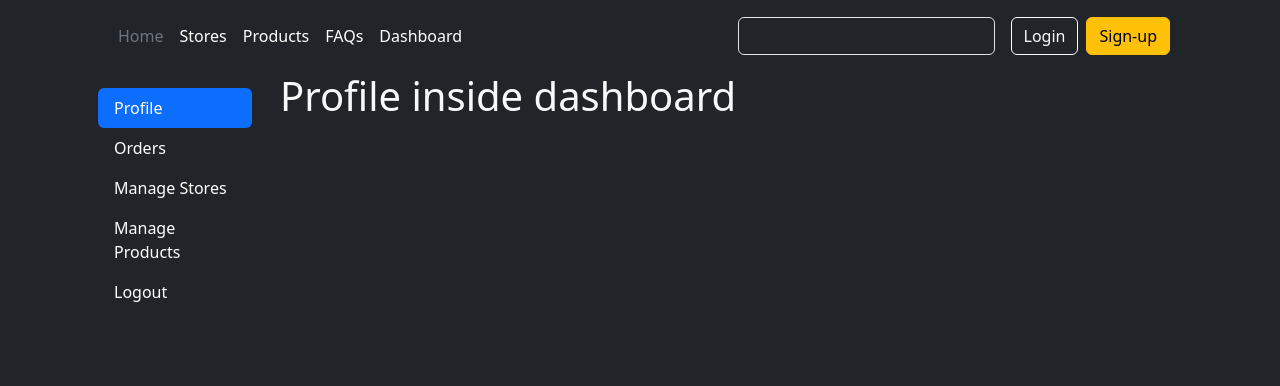
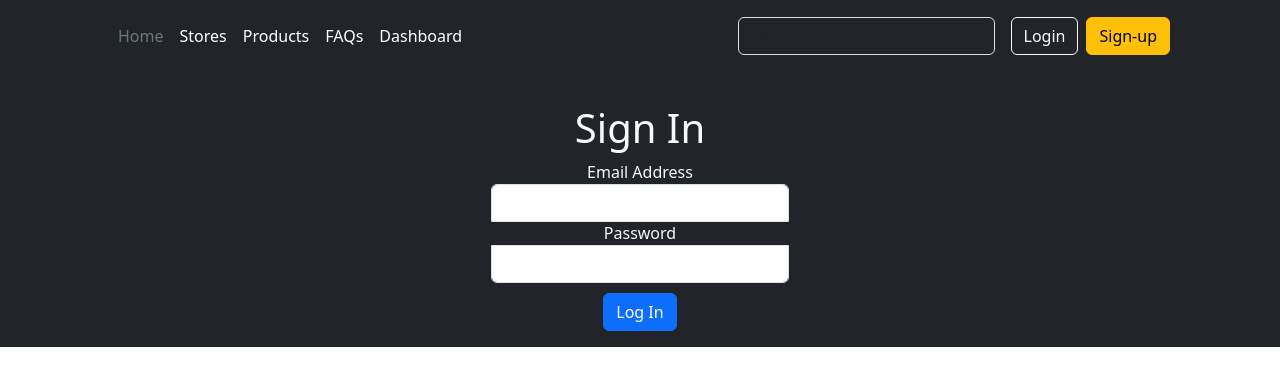
Before and after one commit to iAliJ/shop-swift-frontend, a React (Create React App) app: page /dashboard/profile in a window 1280 px wide. Shown: the top 386 px of the page. Built offline with nearby package versions, Linux system fonts and the light colour scheme.

Commit message:
get user data after they log in

```diff
--- a/src/App.js
+++ b/src/App.js
@@ -1,6 +1,6 @@
 import './App.css';
 import "bootstrap/dist/css/bootstrap.min.css";
-import { useState } from 'react';
+import { useState, useEffect } from 'react';
 import { Routes, Route, Link, useNavigate } from "react-router-dom";
 import  Axios  from 'axios';
 import {jwtDecode} from "jwt-decode"
@@ -17,8 +17,34 @@ import OrdersPage from './Pages/dashboard/OrdersPage';
 
 function App() {
   const navigate = useNavigate();
+  // Instead of IsAuth use IsLoggedin
   const [isAuth, setIsAuth] = useState(false);
+  // Change this to userId it makes more sense
   const [user, setUser] = useState({});
+  const [userData, setUserData] = useState({});
+
+  function getHeaders() {
+    const headers = {
+      headers: {
+          "Authorization": "Bearer " + localStorage.getItem('token')
+      }
+  }
+  return headers;
+}
+
+  useEffect(() => {
+    const user = getUser();
+    console.log(user)
+    if(user){
+      setIsAuth(true);
+      setUser(user);
+    }
+    else{
+      localStorage.removeItem('token');
+      setIsAuth(false);
+      setUser(null);
+    }
+  }, []);
 
   /**
    * A function that calls API to register a user in the database
@@ -48,6 +74,7 @@ function App() {
         const user = getUser();
         user ? setIsAuth(true) : setIsAuth(false);
         user ? setUser(user) : setUser(user);
+        getUserData(user.id);
         navigate('/dashboard');
       }
     })
@@ -56,6 +83,21 @@ function App() {
       console.log(err);
       setIsAuth(false);
       setUser(null);
+    })
+  }
+
+  /**
+   * sets userdata state by fetching the data from the backend
+   * @param {userId} userId
+   */
+  const getUserData = (userId) => {
+    const header = getHeaders();
+    Axios.get(`/user/detail?id=${userId}`, getHeaders())
+    .then(res => {
+      setUserData(res.data.user);
+    })
+    .catch(err => {
+      console.log(err);
     })
   }
 
@@ -79,8 +121,8 @@ function App() {
           <Route path="/" element={<Home/>}/>
           <Route path="/signup" element={<Signup register={registerHandler}/>}/>
           <Route path="/signin" element={<Signin login={loginHandler}/>}/>
-          <Route path="/dashboard" element={<Dashboard />}>
-            <Route path="profile" element={<Profile />} />
+          <Route path="/dashboard" element={isAuth? <Dashboard userData={userData}/> : <Signin login={loginHandler}/>}>
+            <Route path="profile" element={<Profile userData={userData}/>} />
             <Route path="orders" element={<OrdersPage />} />
           </Route>
           <Route path="*" element={<Error/>}/>
--- a/src/Pages/dashboard/Profile.jsx
+++ b/src/Pages/dashboard/Profile.jsx
@@ -1,11 +1,10 @@
 import React from 'react'
 
-export default function Profile() {
+export default function Profile(props) {
   return (
     <div>
         <h1>
-        Profile inside dashboard
-
+            Welcome back {props.userData.firstName} {props.userData.lastName}!
         </h1>
     </div>
     )
--- a/src/components/user/Signin.jsx
+++ b/src/components/user/Signin.jsx
@@ -5,10 +5,8 @@ export default function Signin(props) {
   const [newUser, setNewUser] = useState({})
 
   const handleChange = (e) => {
-
     const user = {...newUser};
     user[e.target.name] = e.target.value;
-    console.log(user)
     setNewUser(user)
   }
 
```
